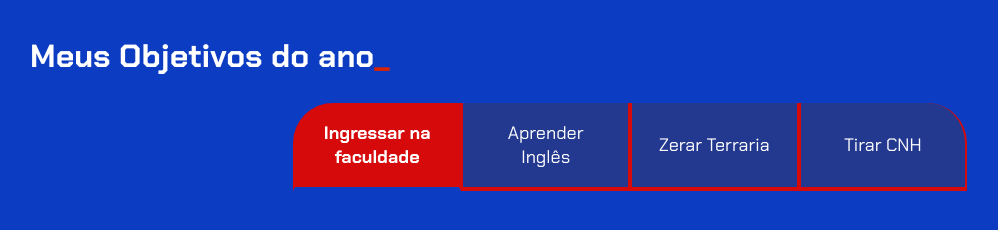
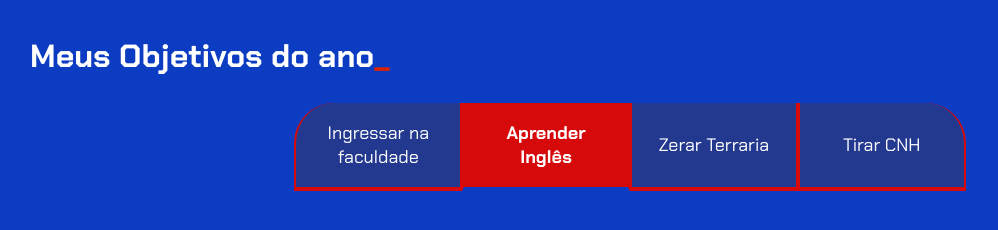
Before and after one commit to Ryantnk/Projeto-de-Vida, a plain HTML site: page index.html in a window 1280 px wide. Both pictures are taken after a click on the button "Aprender Inglês". Shown: the whole page, without its empty margins (10-1008 px from the left). Drawn offline with Linux system fonts and the light colour scheme.

Commit message:
Add files via upload

```diff
--- a/index.html
+++ b/index.html
@@ -18,6 +18,7 @@
             <button class="botao"> Tirar CNH </button>
         </div>
     </section>
+    <script src="main.js" ></script>
 </body>
 
 </html>
--- /dev/null
+++ b/main.js
@@ -0,0 +1,11 @@
+const botoes = document.querySelectorAll(".botao");
+
+for (let i = 0; i < botoes.length; i++) {
+  botoes[i].onclick = function () {
+    for (let j = 0; j < botoes.length; j++) {
+      botoes[j].classList.remove("ativo");
+    }
+
+    botoes[i].classList.add("ativo");
+  };
+}
```
